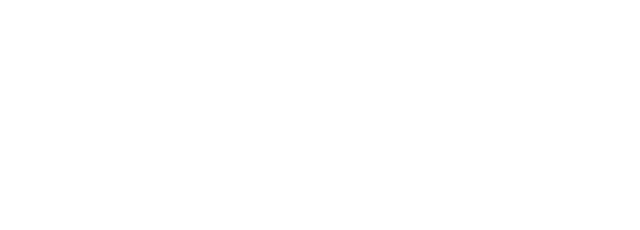
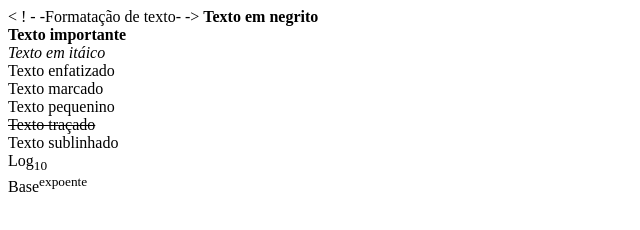
Before and after one commit to oliveiraemanuelly/teste, a plain HTML site: page index.html in a window 1280 px wide. Shown: the whole page, without its empty margins (0-640 px from the left). Drawn offline with Linux system fonts and the light colour scheme.

Commit message:
salvamento digitamas codigos

```diff
--- a/index.html
+++ b/index.html
@@ -1 +1,23 @@
 <html>
+< ! - -Formatação de texto- ->
+<b> Texto em negrito</b>
+<br>
+<strong>Texto importante</strong>
+<br>
+<i>Texto em itáico</i>
+<br>
+</em>Texto enfatizado</em>
+<br>
+</mark>Texto marcado</mark>
+<br>
+</small>Texto pequenino</small>
+<br>
+<del>Texto traçado</del>
+<br>
+</u>Texto sublinhado</u>
+<br>
+Log<sub>10</sub>
+<br>
+Base<sup>expoente</sup>
+
+</html>
```
